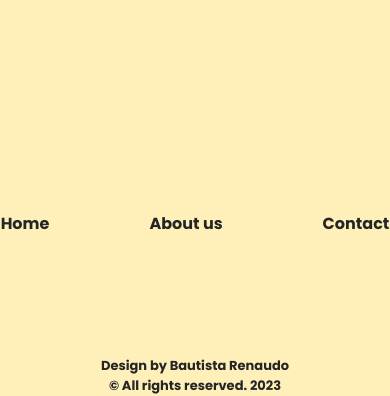
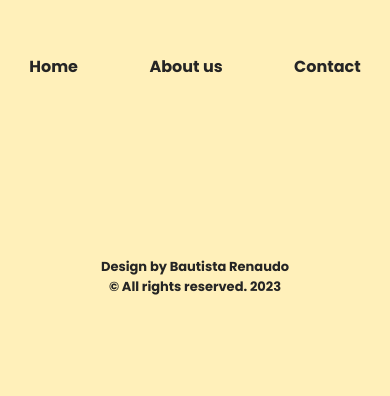
Before and after one commit to BautiRenaudo9-12/Maqueta1, a React (Vite) app: page / in a window 390 px wide. Shown: the part 6374-6770 px from the top of the page. Built offline with nearby package versions, Linux system fonts and the light colour scheme; a web font is replaced by a local one.

Commit message:
responsive nav2

```diff
--- a/src/App.css
+++ b/src/App.css
@@ -196,6 +196,7 @@ h2 {
   position: fixed;
   z-index: 500;
   mix-blend-mode: hard-light;
+  backdrop-filter: none;
 
   transition: all .3s;
   animation: slide-down 1s ease-in-out;
@@ -674,17 +675,22 @@ footer * {
 
 footer {
   display: grid;
-  place-content: end;
-  justify-content: center;
+  align-items: center;
+  position: relative;
   width: 100%;
   height: 70dvh;
   text-align: center;
+  padding-top: 100px;
+  padding-bottom: 70px;
 }
 
 footer .nav-items {
   display: flex;
-  gap: 100px;
-  margin: 120px 0;
+  justify-content: space-between;
+  max-width: 500px;
+  width: 85%;
+  gap: 20px;
+  margin: 120px auto;
 }
 
 footer .nav-items li {
--- a/src/compo/Nav2.jsx
+++ b/src/compo/Nav2.jsx
@@ -5,9 +5,8 @@ import navButton from "../../assets/navButton.svg"
 export function Nav2({ navStyle, navItems }) {
     const [indiceNav, setIndiceNav] = useState(0)
 
-
     return (
-        <nav className="nav2">
+        <nav className="nav2" style={{ ...navStyle, backdropFilter: "none" }}>
             <div className="logo">
                 <img className="logo" src={logo} alt="Logo" />
             </div>
@@ -33,6 +32,6 @@ export function Nav2({ navStyle, navItems }) {
                     })
                 }
             </ul>
-        </nav>
+        </nav >
     )
 }
```
